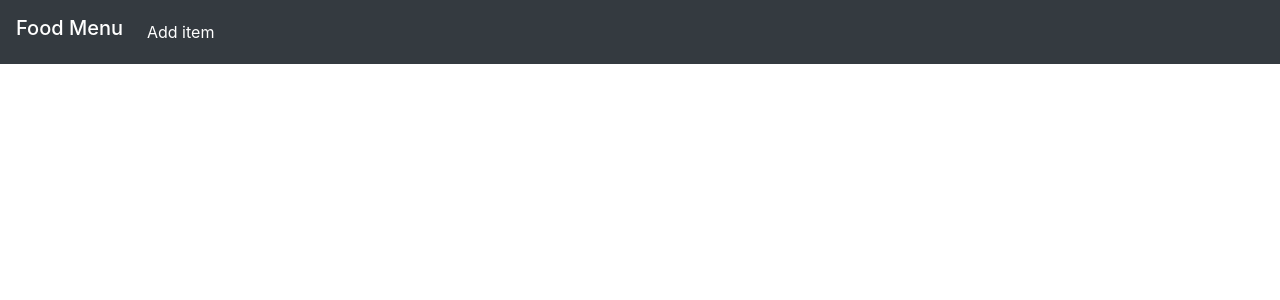
After one commit to hosseinabedinipoco/food_menu, a Django app: template food_menu/food/templates/base.html in a window 1280 px wide. The commit adds this page. Shown: the top 300 px of the page. Run offline with Django 5.2, Linux system fonts and the light colour scheme; the template is opened without the code that fills it, so the values that code supplies are empty; some libraries are stand-ins or nearby versions.

Commit message:
add navbar to index page

```diff
--- /dev/null
+++ b/food_menu/food/templates/base.html
@@ -0,0 +1,27 @@
+<!DOCTYPE html>
+<html lang="en">
+<head>
+    <meta charset="UTF-8">
+    <meta name="viewport" content="width=device-width, initial-scale=1.0">
+    <title>Document</title>
+    <link href="https://stackpath.bootstrapcdn.com/bootstrap/4.3.1/css/bootstrap.min.css" rel="stylesheet">
+</head>
+<body>
+    <nav class="navbar navbar-expand-lg navbar-light bg-dark">
+        <h1 class="navbar-brand text-white" href="#">Food Menu</h1>
+        <button class="navbar-toggler" type="button" data-toggle="collapse" data-target="#navbarNavDropdown" aria-controls="navbarNavDropdown" aria-expanded="false" aria-label="Toggle navigation">
+            <span class="navbar-toggler-icon"></span>
+        </button>
+        <div class="collapse navbar-collapse" id="navbarNavDropdown">
+            <ul class="navbar-nav">
+                <li class="nav-item active">
+                    <a class="nav-link text-white" href="#">Add item <span class="sr-only">(current)</span></a>
+                </li>
+            </ul>
+        </div>
+    </nav>
+
+    {% block body %}
+    {% endblock %}
+</body>
+</html>
--- a/food_menu/food/templates/index.html
+++ b/food_menu/food/templates/index.html
@@ -1,3 +1,4 @@
+{% extends 'base.html' %}
 <!DOCTYPE html>
 <html lang="en">
 <head>
@@ -6,6 +7,8 @@
     <title>Document</title>
 </head>
 <body>
+    {% block body %}
     <h1>Heloooo</h1>
+    {% endblock %}
 </body>
 </html>
```
